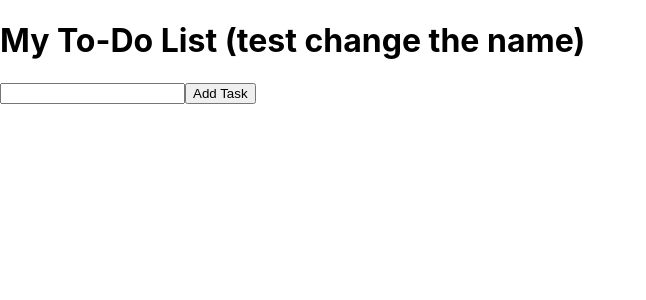
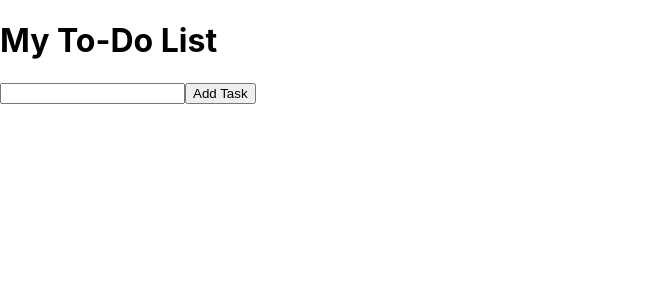
Before and after one commit to jamesngn/DevOps-Project, a React (Create React App) app in the folder todo-app/: page / in a window 1280 px wide. Shown: the top 300 px of the page, without its empty margins (0-646 px from the left). Built offline with nearby package versions, Linux system fonts and the light colour scheme.

Commit message:
update Title

```diff
--- a/todo-app/src/App.js
+++ b/todo-app/src/App.js
@@ -18,7 +18,7 @@ function App() {
 
   return (
     <div>
-      <h1>My To-Do List (test change the name)</h1>
+      <h1>My To-Do List</h1>
       <div>
         <input
           type="text"
```
